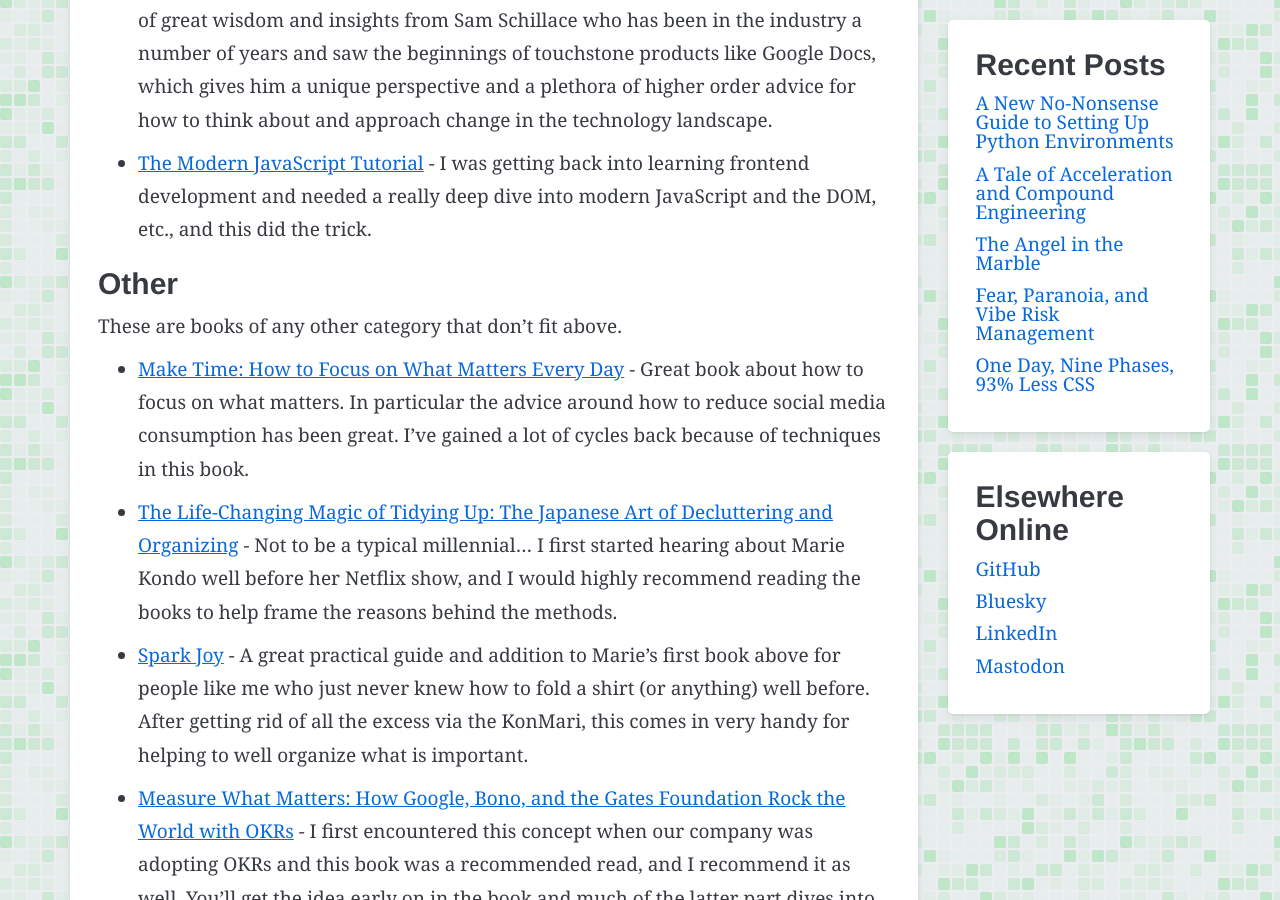
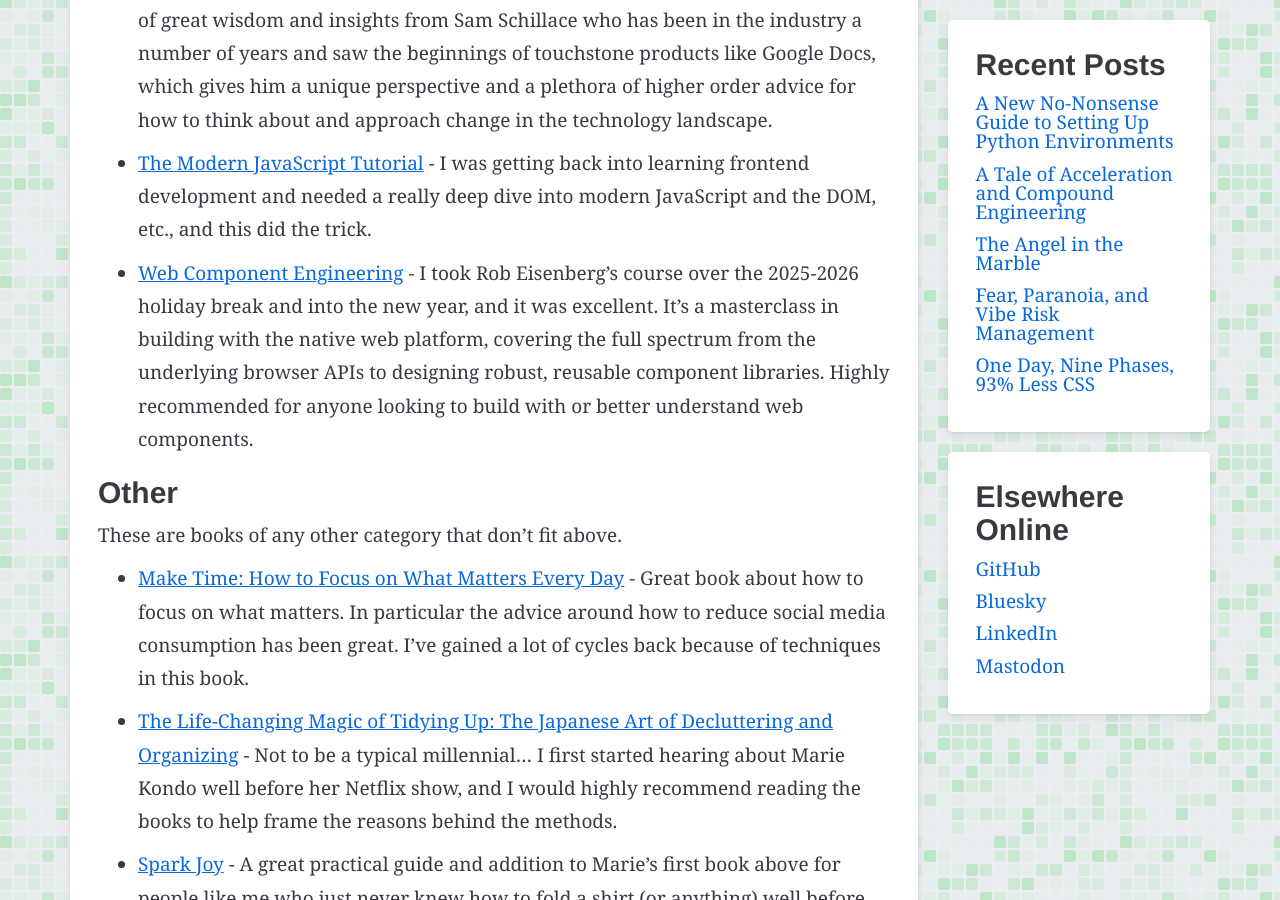
Before and after one commit to ryanspletzer/ryanspletzer.github.io, a Jekyll site: the page built from linkfarm.md, in a window 1280 px wide and 900 px high, scrolled down 10966 px. Built offline with Jekyll 4.4.1, drawn with Linux system fonts in a browser that asks for light colours.

Commit message:
Add Web Component Engineering course to linkfarm
Co-Authored-By: Claude Opus 4.6 <noreply@anthropic.com>

```diff
--- a/linkfarm.md
+++ b/linkfarm.md
@@ -357,6 +357,15 @@ read them:
 * [The Modern JavaScript Tutorial](https://javascript.info/) - I was getting back into learning frontend development and
   needed a really deep dive into modern JavaScript and the DOM, etc., and this did the trick.
 
+* [Web Component Engineering](https://bluespire.com/course/web-component-engineering/) - I took Rob Eisenberg's course
+  over the 2025-2026 holiday break and into the new year,
+  and it was excellent.
+  It's a masterclass in building with the native web platform,
+  covering the full spectrum from the underlying browser APIs
+  to designing robust,
+  reusable component libraries.
+  Highly recommended for anyone looking to build with or better understand web components.
+
 ## Other
 
 These are books of any other category that don't fit above.
```
